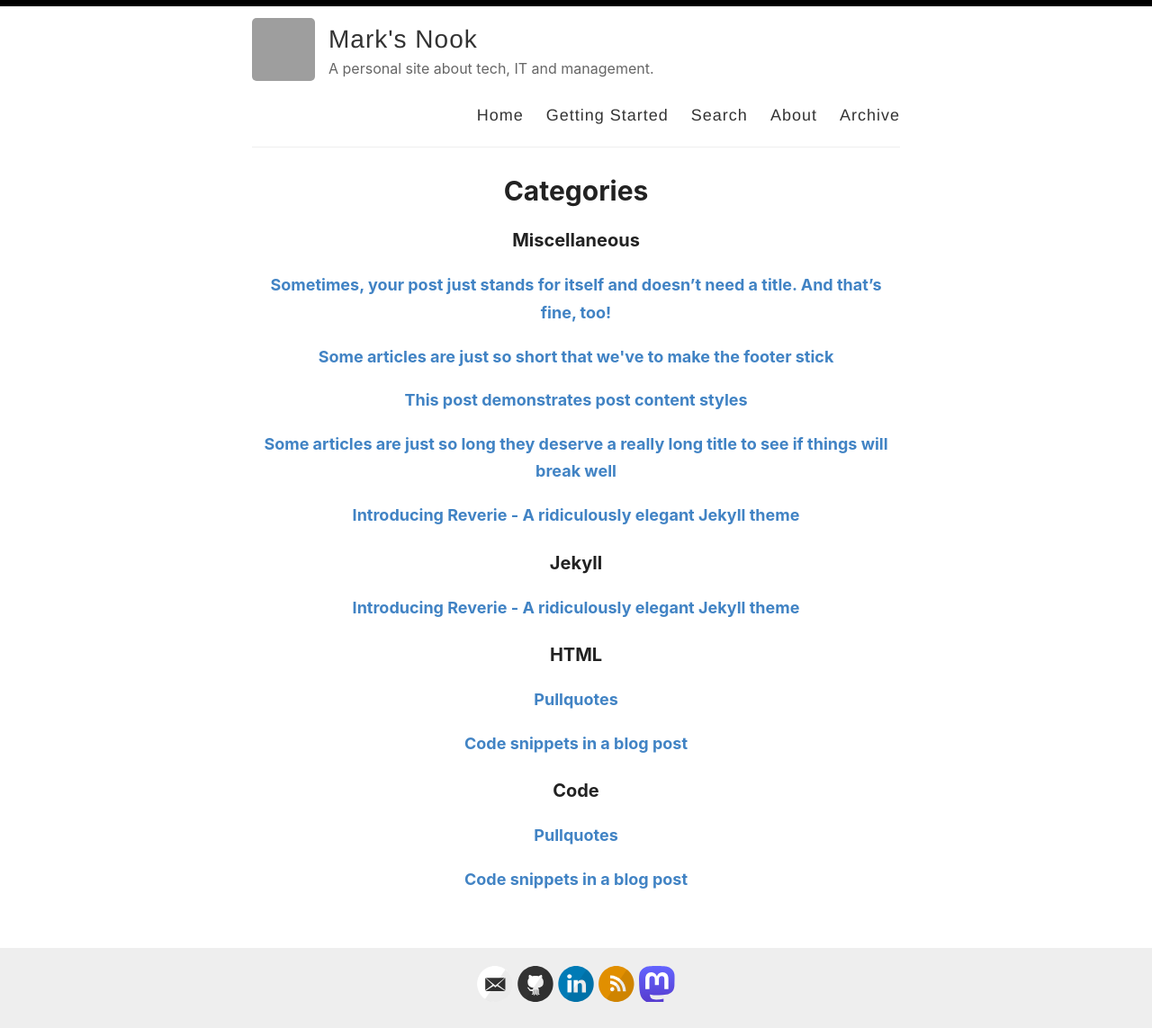
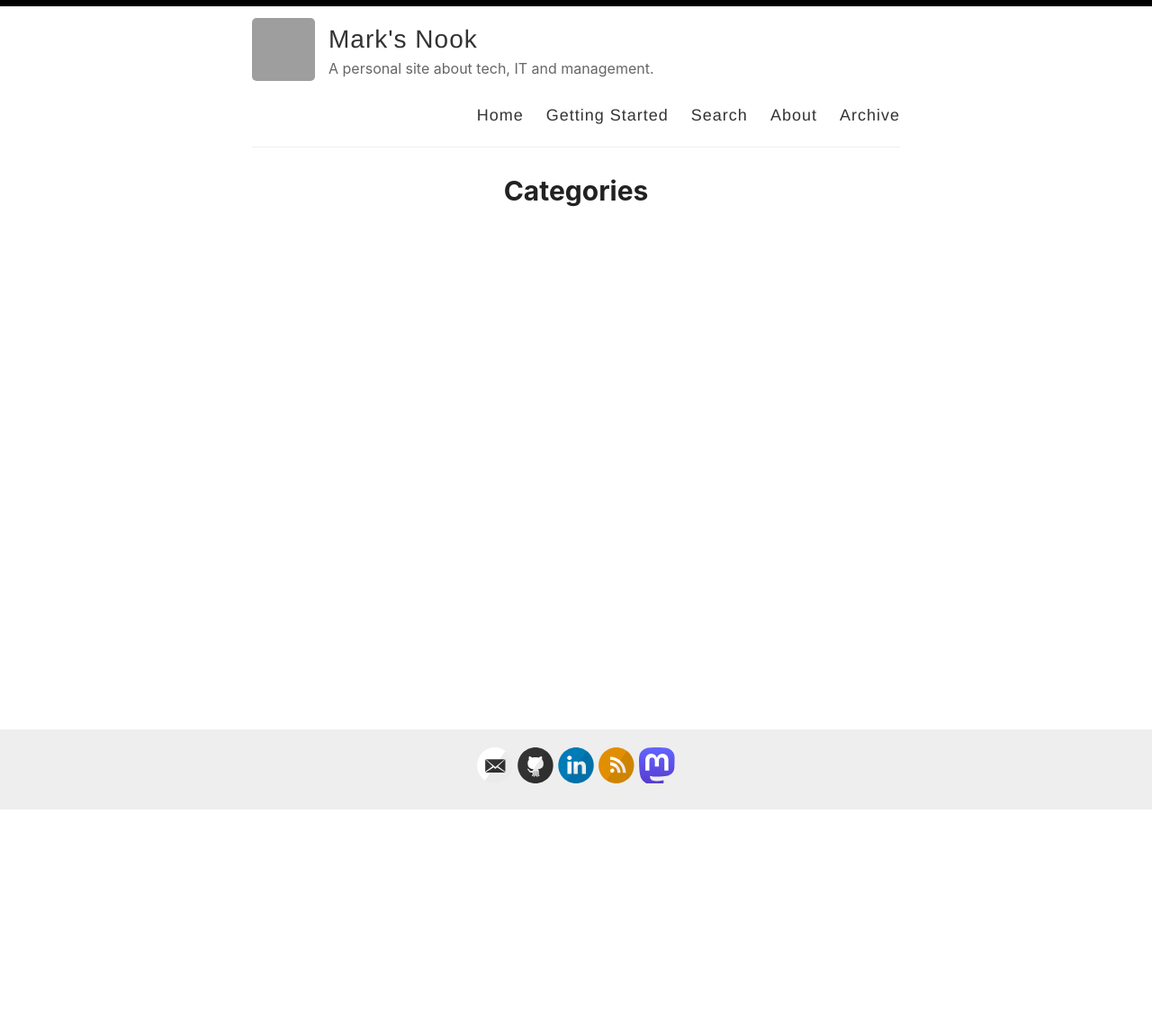
Before and after one commit to mtolmacs/mtolmacs.github.io, a Jekyll site: the page built from _pages/categories.md, in a window 1280 px wide. Shown: the whole page at 90% size. Built offline with Jekyll 4.4.1, drawn with Linux system fonts in a browser that asks for light colours; after the commit the page ends 901 px from its top, so only the background shows below that; some of the changed lines change nothing that is shown; grey boxes are pictures that could not be loaded.

Commit message:
Cleaning it up

````diff
--- a/_pages/about.md
+++ b/_pages/about.md
@@ -1,29 +1,5 @@
 ---
 layout: page
-title: About
+title: About Mark
 permalink: /about/
 ---
-
-[Reverie](https://github.com/amitmerchant1990/reverie) is a Jekyll theme which is simple and opinionated. It's actually a fork of [jekyll-now](https://github.com/barryclark/jekyll-now) with some additional features and personal touches which I've implemented to suit my needs for [my blog](https://www.amitmerchant.com).
-
-This is a plug-and-play Jekyll theme which you can use on GitHub Pages without even setting up a local environment.
-
-## Features
-
-- Command-line free fork-first workflow, using GitHub.com to create, customize and post to your blog
-- Fully responsive and mobile optimized base theme
-- Sass/Coffeescript support using Jekyll 2.0
-- Free hosting on your GitHub Pages user site
-- All the SEO goodies comes in-built
-- Markdown blogging
-- Syntax highlighting using Pygments
-    - [Dracula syntax theme](https://draculatheme.com/) included
-- Disqus commenting
-- Google Analytics integration
-- Fuzzy search across blog posts
-- Pagination of posts works out-of-the-box.
-- Categorize posts out-of-the box
-- RSS Feed
-- In-built sitemap
-
-Learn more about it [here](https://github.com/amitmerchant1990/reverie) on how to get started.
--- a/_pages/getting-started.md
+++ /dev/null
@@ -1,51 +0,0 @@
----
-layout: page
-title: Getting started with Reverie
-permalink: /getting-started/
----
-
-### Step 1) Fork Reverie to your User Repository
-
-Fork [this repository](https://github.com/amitmerchant1990/reverie), then rename the repository to `yourgithubusername.github.io`.
-
-Alternatively, you can use [Use this template](https://github.com/amitmerchant1990/reverie/generate) button if you want to create a repository with a clean commit history which will use Reverie as a template.
-
-Your Jekyll blog will often be viewable immediately at <https://yourgithubusername.github.io> (if it's not, you can often force it to build by completing step 2)
-
-### Step 2) Customize and view your site
-
-Enter your site name, description, avatar and many other options by editing the `_config.yml` file. You can easily turn on Google Analytics tracking, Disqus commenting and social icons here.
-
-Making a change to `_config.yml` (or any file in your repository) will force GitHub Pages to rebuild your site with jekyll. Your rebuilt site will be viewable a few seconds later at <https://yourgithubusername.github.io> - if not, give it ten minutes as GitHub suggests and it'll appear soon.
-
-### Step 3) Publish your first blog post
-
-Create a new file called `/_posts/2019-2-13-Hello-World.md` to publish your first blog post. That's all you need to do to publish your first blog post! This [Markdown Cheatsheet](https://github.com/adam-p/markdown-here/wiki/Markdown-Cheatsheet) might come in handy while writing the posts.
-
-> You can add additional posts in the browser on GitHub.com too! Just hit the <kbd>Create new file</kbd> button in `/_posts/` to create new content. Just make sure to include the [front-matter](http://jekyllrb.com/docs/frontmatter/) block at the top of each new blog post and make sure the post's filename is in this format: year-month-day-title.md
-
-## Using Categories in Reverie
-
-You can categorize your content based on `categories` in Reverie. For this, you just need to add `categories` in front matter like below:
-
-For adding single category:
-
-```md
-categories: JavaScript
-```
-
-For adding multiple categories:
-
-```md
-categories: [PHP, Laravel]
-```
-
-The contegorized content can be shown over this URL: <https://yourgithubusername.github.io/categories/>
-
-## RSS
-
-The generated [RSS feed](https://en.wikipedia.org/wiki/RSS) of your blog can be found at <https://yourgithubusername.github.io/feed>. You can see the example RSS feed over [here](https://www.amitmerchant.com/reverie/feed).
-
-## Sitemap
-
-The generated sitemap of your blog can be found at <https://yourgithubusername.github.io/sitemap>. You can see the example sitemap feed over [here](https://www.amitmerchant.com/reverie/sitemap).
--- a/_posts/2019-02-13-introducing-reverie-jekyll-theme.md
+++ /dev/null
@@ -1,85 +0,0 @@
----
-layout: post
-title: Introducing Reverie - A ridiculously elegant Jekyll theme
-categories: [Miscellaneous, Jekyll]
----
-
-[Reverie](https://github.com/amitmerchant1990/reverie) is a [Jekyll](https://jekyllrb.com/)-powered theme which is simple and opinionated. It's actually a fork of [jekyll-now](https://github.com/barryclark/jekyll-now) with some additional features and personal touches which I've implemented to suit my needs for my blog.
-
-This is a plug-and-play Jekyll theme which you can use on GitHub Pages without even setting up a local environment.
-
-![](/images/reverie-demo.png)
-
-## Features overview
-
-- Command-line free fork-first workflow, using GitHub.com to create, customize and post to your blog
-- Fully responsive and mobile optimized base theme
-- Sass/Coffeescript support using Jekyll 2.0
-- Free hosting on your GitHub Pages user site
-- All the SEO goodies comes in-built
-- Markdown blogging
-- Syntax highlighting using Pygments
-    - [Dracula syntax theme](https://draculatheme.com/) included
-- Disqus commenting
-- Google Analytics integration
-- Fuzzy search across blog posts
-- Pagination of posts works out-of-the-box.
-- Categorize posts out-of-the box
-- RSS Feed
-- In-built sitemap
-
-<div style="text-align: center;">
- <script async type="text/javascript" src="//cdn.carbonads.com/carbon.js?serve=CE7D6KJY&placement=wwwamitmerchantcom" id="_carbonads_js"></script>
-</div>
-
-## Using Reverie on GitHub Pages
-
-### Step 1) Fork Reverie to your User Repository
-
-Fork [this repository](https://github.com/amitmerchant1990/reverie), then rename the repository to `yourgithubusername.github.io`.
-
-Alternatively, you can use [Use this template](https://github.com/amitmerchant1990/reverie/generate) button if you want to create a repository with a clean commit history which will use Reverie as a template.
-
-Your Jekyll blog will often be viewable immediately at <https://yourgithubusername.github.io> (if it's not, you can often force it to build by completing step 2)
-
-### Step 2) Customize and view your site
-
-Enter your site name, description, avatar and many other options by editing the `_config.yml` file. You can easily turn on Google Analytics tracking, Disqus commenting and social icons here.
-
-Making a change to `_config.yml` (or any file in your repository) will force GitHub Pages to rebuild your site with jekyll. Your rebuilt site will be viewable a few seconds later at <https://yourgithubusername.github.io> - if not, give it ten minutes as GitHub suggests and it'll appear soon.
-
-### Step 3) Publish your first blog post
-
-Create a new file called `/_posts/2019-2-13-Hello-World.md` to publish your first blog post. That's all you need to do to publish your first blog post! This [Markdown Cheatsheet](https://github.com/adam-p/markdown-here/wiki/Markdown-Cheatsheet) might come in handy while writing the posts.
-
-> You can add additional posts in the browser on GitHub.com too! Just hit the <kbd>Create new file</kbd> button in `/_posts/` to create new content. Just make sure to include the [front-matter](http://jekyllrb.com/docs/frontmatter/) block at the top of each new blog post and make sure the post's filename is in this format: year-month-day-title.md
-
-## Using Categories in Reverie
-
-You can categorize your content based on `categories` in Reverie. For this, you just need to add `categories` in front matter like below:
-
-For adding single category:
-
-```md
-categories: JavaScript
-```
-
-For adding multiple categories:
-
-```md
-categories: [PHP, Laravel]
-```
-
-The contegorized content can be shown over this URL: <https://yourgithubusername.github.io/categories/>
-
-## RSS
-
-The generated [RSS feed](https://en.wikipedia.org/wiki/RSS) of your blog can be found at <https://yourgithubusername.github.io/feed>. You can see the example RSS feed over [here](https://www.amitmerchant.com/reverie/feed).
-
-## Sitemap
-
-The generated sitemap of your blog can be found at <https://yourgithubusername.github.io/sitemap>. You can see the example sitemap feed over [here](https://www.amitmerchant.com/reverie/sitemap).
-
-## License
-
-MIT
--- a/_posts/2019-08-08-no-title-posts.md
+++ /dev/null
@@ -1,6 +0,0 @@
----
-layout: post
-title: ""
-categories: Miscellaneous
----
-Sometimes, your post just stands for itself and doesn't need a title. And that's fine, too!
--- a/_posts/2019-12-11-pullquotes.md
+++ /dev/null
@@ -1,14 +0,0 @@
----
-layout: post
-title:  Pullquotes
-categories: [HTML,Code]
-excerpt: In graphic design, a pull quote (also known as a lift-out pull quote) is a key phrase, quotation, or excerpt that has been pulled from an article and used as a page layout graphic element, serving to entice readers into the article or to highlight a key topic.
----
-
-In graphic design, a pull quote (also known as a lift-out pull quote) is a key phrase, quotation, or excerpt that has been pulled from an article and used as a page layout graphic element, serving to entice readers into the article or to highlight a key topic. {% include pullquote.html quote="It is typically placed in a larger or distinctive typeface and on the same page." %} Pull quotes are often used in magazine and newspaper articles, annual reports, and brochures, as well as on the web. They can add visual interest to text-heavy pages with few images or illustrations.
-
-Placement of a pull quote on a page may be defined in a publication's or website's style guide. Such a typographic device may or may not be aligned with a column on the page. Some designers, for example, choose not to align the quote. In that case, the quotation cuts into two or more columns, as in the example shown. Because the pull quote invites the reader to read about the highlighted material, the pull quote should appear before the text it cites and, generally, fairly close to it.
-
-Pull quotes need not be a verbatim copy of the text being quoted; depending on a publication's house style, pull quotes may be abbreviated for space or paraphrased for clarity, with or without indication.
-
-A disadvantage of pull quotes as a design element is that they can disrupt the reading process of readers invested in reading the text sequentially by drawing attention to ghost fragments out of context. At the other extreme, when pull quotes are used to break up what would otherwise be a formless wall of text, pull quote can serve as visual landmarks to help the reader maintain a sense of sequence and place.
--- a/_posts/2019-7-27-super-long-article.md
+++ /dev/null
@@ -1,11 +0,0 @@
----
-layout: post
-title: Some articles are just so long they deserve a really long title to see if things will break well
-categories: Miscellaneous
----
-
-Lorem ipsum dolor sit amet, consectetur adipiscing elit. Fusce bibendum neque eget nunc mattis eu sollicitudin enim tincidunt. Vestibulum lacus tortor, ultricies id dignissim ac, bibendum in velit. Proin convallis mi ac felis pharetra aliquam. Curabitur dignissim accumsan rutrum. In arcu magna, aliquet vel pretium et, molestie et arcu. Mauris lobortis nulla et felis ullamcorper bibendum. Phasellus et hendrerit mauris. Proin eget nibh a massa vestibulum pretium. Suspendisse eu nisl a ante aliquet bibendum quis a nunc. Praesent varius interdum vehicula. Aenean risus libero, placerat at vestibulum eget, ultricies eu enim. Praesent nulla tortor, malesuada adipiscing adipiscing sollicitudin, adipiscing eget est.
-
-Lorem ipsum dolor sit amet, consectetur adipiscing elit. Fusce bibendum neque eget nunc mattis eu sollicitudin enim tincidunt. Vestibulum lacus tortor, ultricies id dignissim ac, bibendum in velit. Proin convallis mi ac felis pharetra aliquam. Curabitur dignissim accumsan rutrum. In arcu magna, aliquet vel pretium et, molestie et arcu. Mauris lobortis nulla et felis ullamcorper bibendum. Phasellus et hendrerit mauris. Proin eget nibh a massa vestibulum pretium. Suspendisse eu nisl a ante aliquet bibendum quis a nunc. Praesent varius interdum vehicula. Aenean risus libero, placerat at vestibulum eget, ultricies eu enim. Praesent nulla tortor, malesuada adipiscing adipiscing sollicitudin, adipiscing eget est.
-
-Lorem ipsum dolor sit amet, consectetur adipiscing elit. Fusce bibendum neque eget nunc mattis eu sollicitudin enim tincidunt. Vestibulum lacus tortor, ultricies id dignissim ac, bibendum in velit. Proin convallis mi ac felis pharetra aliquam. Curabitur dignissim accumsan rutrum. In arcu magna, aliquet vel pretium et, molestie et arcu. Mauris lobortis nulla et felis ullamcorper bibendum. Phasellus et hendrerit mauris. Proin eget nibh a massa vestibulum pretium. Suspendisse eu nisl a ante aliquet bibendum quis a nunc. Praesent varius interdum vehicula. Aenean risus libero, placerat at vestibulum eget, ultricies eu enim. Praesent nulla tortor, malesuada adipiscing adipiscing sollicitudin, adipiscing eget est.
--- a/_posts/2019-7-27-this-post-demonstrates-post-content-styles.md
+++ /dev/null
@@ -1,95 +0,0 @@
----
-layout: post
-title: This post demonstrates post content styles
-categories: Miscellaneous
----
-
-Lorem ipsum dolor sit amet, consectetur adipiscing elit. Fusce bibendum neque eget nunc mattis eu sollicitudin enim tincidunt. Vestibulum lacus tortor, ultricies id dignissim ac, bibendum in velit. Praesent varius interdum vehicula. Aenean risus libero, placerat at vestibulum eget, ultricies eu enim. Praesent nulla tortor, malesuada adipiscing adipiscing sollicitudin, adipiscing eget est.
-
-## Some great heading (h2)
-
-Proin convallis mi ac felis pharetra aliquam. Curabitur dignissim accumsan rutrum. In arcu magna, aliquet vel pretium et, molestie et arcu.
-
-Mauris lobortis nulla et felis ullamcorper bibendum. Phasellus et hendrerit mauris. Proin eget nibh a massa vestibulum pretium. Suspendisse eu nisl a ante aliquet bibendum quis a nunc. Praesent varius interdum vehicula. Aenean risus libero, placerat at vestibulum eget, ultricies eu enim. Praesent nulla tortor, malesuada adipiscing adipiscing sollicitudin, adipiscing eget est.
-
-## Another great heading (h2)
-
-Lorem ipsum dolor sit amet, consectetur adipiscing elit. Fusce bibendum neque eget nunc mattis eu sollicitudin enim tincidunt. Vestibulum lacus tortor, ultricies id dignissim ac, bibendum in velit.
-
-### Some great subheading (h3)
-
-Proin convallis mi ac felis pharetra aliquam. Curabitur dignissim accumsan rutrum. In arcu magna, aliquet vel pretium et, molestie et arcu. Mauris lobortis nulla et felis ullamcorper bibendum.
-
-Phasellus et hendrerit mauris. Proin eget nibh a massa vestibulum pretium. Suspendisse eu nisl a ante aliquet bibendum quis a nunc.
-
-### Some great subheading (h3)
-
-Praesent varius interdum vehicula. Aenean risus libero, placerat at vestibulum eget, ultricies eu enim. Praesent nulla tortor, malesuada adipiscing adipiscing sollicitudin, adipiscing eget est.
-
-> This quote will change your life. It will reveal the secrets of the universe, and all the wonders of humanity. Don't misuse it.
-
-Lorem ipsum dolor sit amet, consectetur adipiscing elit. Fusce bibendum neque eget nunc mattis eu sollicitudin enim tincidunt.
-
-### Some great subheading (h3)
-
-Vestibulum lacus tortor, ultricies id dignissim ac, bibendum in velit. Proin convallis mi ac felis pharetra aliquam. Curabitur dignissim accumsan rutrum.
-
-```html
-<html>
-  <head>
-  </head>
-  <body>
-    <p>Hello, World!</p>
-  </body>
-</html>
-```
-
-
-In arcu magna, aliquet vel pretium et, molestie et arcu. Mauris lobortis nulla et felis ullamcorper bibendum. Phasellus et hendrerit mauris.
-
-#### You might want a sub-subheading (h4)
-
-In arcu magna, aliquet vel pretium et, molestie et arcu. Mauris lobortis nulla et felis ullamcorper bibendum. Phasellus et hendrerit mauris.
-
-In arcu magna, aliquet vel pretium et, molestie et arcu. Mauris lobortis nulla et felis ullamcorper bibendum. Phasellus et hendrerit mauris.
-
-#### But it's probably overkill (h4)
-
-In arcu magna, aliquet vel pretium et, molestie et arcu. Mauris lobortis nulla et felis ullamcorper bibendum. Phasellus et hendrerit mauris.
-
-### Oh hai, an unordered list!!
-
-In arcu magna, aliquet vel pretium et, molestie et arcu. Mauris lobortis nulla et felis ullamcorper bibendum. Phasellus et hendrerit mauris.
-
-- First item, yo
-- Second item, dawg
-- Third item, what what?!
-- Fourth item, fo sheezy my neezy
-
-### Oh hai, an ordered list!!
-
-In arcu magna, aliquet vel pretium et, molestie et arcu. Mauris lobortis nulla et felis ullamcorper bibendum. Phasellus et hendrerit mauris.
-
-1. First item, yo
-2. Second item, dawg
-3. Third item, what what?!
-4. Fourth item, fo sheezy my neezy
-
-
-
-## Headings are cool! (h2)
-
-Proin eget nibh a massa vestibulum pretium. Suspendisse eu nisl a ante aliquet bibendum quis a nunc. Praesent varius interdum vehicula. Aenean risus libero, placerat at vestibulum eget, ultricies eu enim. Praesent nulla tortor, malesuada adipiscing adipiscing sollicitudin, adipiscing eget est.
-
-Praesent nulla tortor, malesuada adipiscing adipiscing sollicitudin, adipiscing eget est.
-
-Proin eget nibh a massa vestibulum pretium. Suspendisse eu nisl a ante aliquet bibendum quis a nunc.
-
-### Tables
-
-|Title 1               | Title 2               | Title 3               | Title 4              |
-|--------------------- | --------------------- | --------------------- | ---------------------|
-|lorem                 | lorem ipsum           | lorem ipsum dolor     | lorem ipsum dolor sit|
-|lorem ipsum dolor sit | lorem ipsum dolor sit | lorem ipsum dolor sit | lorem ipsum dolor sit|
-|lorem ipsum dolor sit | lorem ipsum dolor sit | lorem ipsum dolor sit | lorem ipsum dolor sit|
-|lorem ipsum dolor sit | lorem ipsum dolor sit | lorem ipsum dolor sit | lorem ipsum dolor sit|
--- a/_posts/2019-7-28-super-short-article.md
+++ /dev/null
@@ -1,7 +0,0 @@
----
-layout: post
-title: Some articles are just so short that we've to make the footer stick
-categories: Miscellaneous
----
-
-Lorem ipsum dolor sit amet, consectetur adipisicing elit, sed do eiusmod tempor incididunt ut labore et dolore magna aliqua. Ut enim ad minim veniam, quis nostrud exercitation ullamco laboris nisi ut aliquip ex ea commodo consequat. Duis aute irure dolor in reprehenderit in voluptate velit esse cillum dolore eu fugiat nulla pariatur. Excepteur sint occaecat cupidatat non proident, sunt in culpa qui officia deserunt mollit anim id est laborum.
--- a/_posts/2019-8-12-code-snippets.md
+++ /dev/null
@@ -1,42 +0,0 @@
----
-layout: post
-title:  Code snippets in a blog post
-categories: [HTML,Code]
----
-
-This post demonstrate the use of code snippets in the theme. The code snippets are powered by [Pygments](http://pygments.org/) and the code theme that is been used in Reverie is called [Draula](https://draculatheme.com/).
-
-This is a raw snippet:
-
-```
-hello world
-123
-This is a text snippet
-```
-
-This is a PHP snippet:
-
-```php
-<?php
-    echo 'Hello, World!';
-?>
-```
-
-This is a JavaScript snippet:
-
-```js
-const add = (a, b) => a + b
-const minus = (a, b) => a - b
-
-console.log(add(100,200))  // 300
-console.log(minus(100,200))  // -100
-```
-
-This is a Python snippet:
-
-```python
-def say_hello():
-    print("hello world!")
-
-say_hello()   // "hello world!"
-```
````
